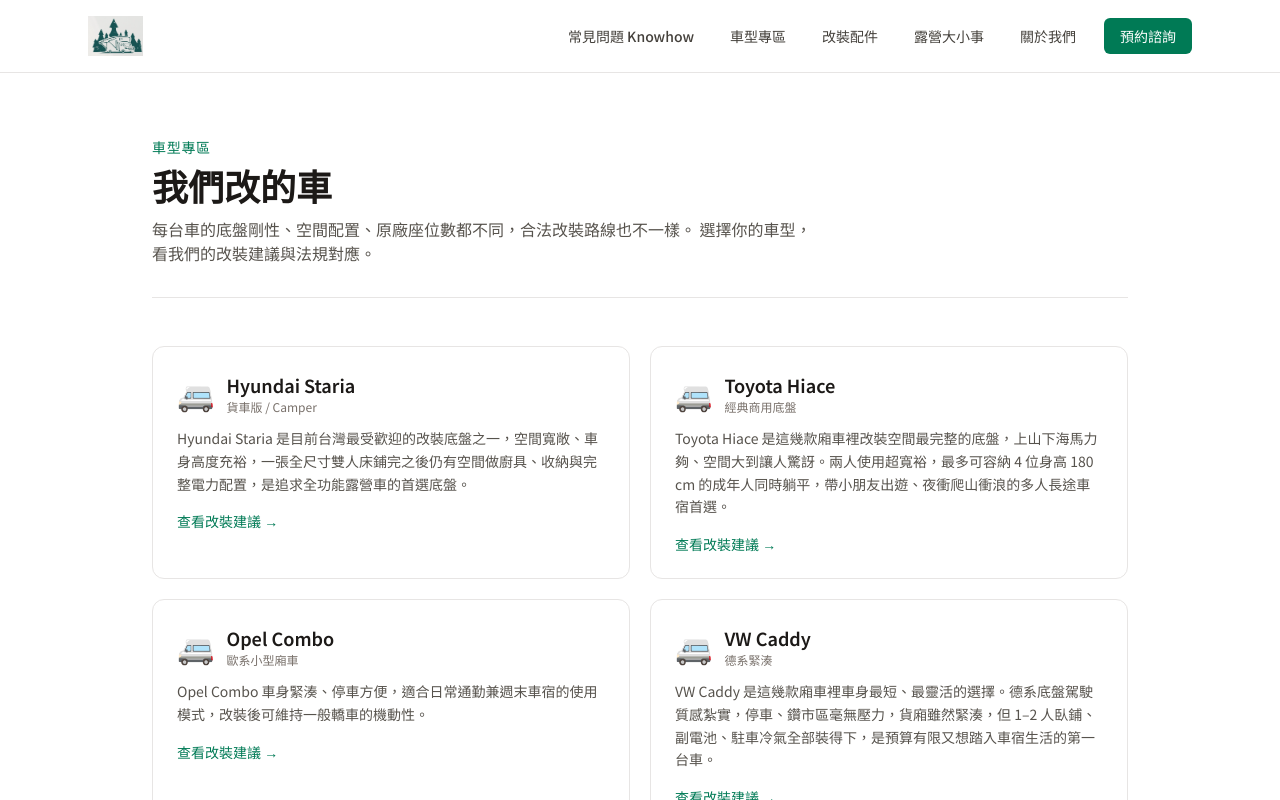
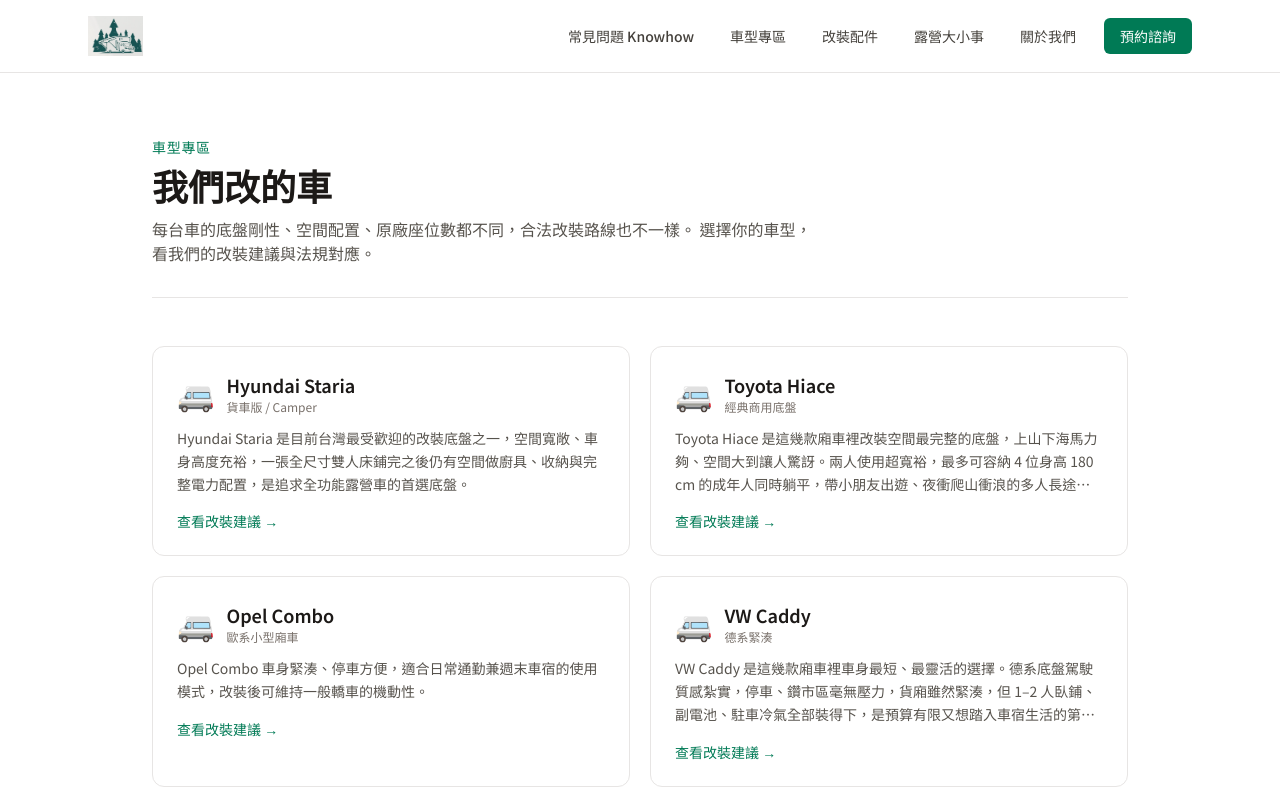
Before and after one commit to forest-life-tw/forest-van-life, a Next.js app: page /cars in a window 1280 px wide. Shown: the top 800 px of the page. Built offline with nearby package versions, Linux system fonts and the light colour scheme.

Commit message:
fix: 統一車型列表卡片高度，簡介超過3行自動截斷
Co-Authored-By: Claude Sonnet 5 <noreply@anthropic.com>

```diff
--- a/src/app/cars/page.tsx
+++ b/src/app/cars/page.tsx
@@ -28,7 +28,7 @@ export default function CarsPage() {
           <Link
             key={car.slug}
             href={`/cars/${car.slug}`}
-            className="group rounded-xl border border-stone-200 bg-white p-6 transition-all hover:border-emerald-500 hover:shadow-md"
+            className="group flex h-full flex-col rounded-xl border border-stone-200 bg-white p-6 transition-all hover:border-emerald-500 hover:shadow-md"
           >
             <div className="mb-3 flex items-center gap-3">
               <span className="text-3xl">🚐</span>
@@ -39,7 +39,9 @@ export default function CarsPage() {
                 <p className="text-xs text-stone-500">{car.note}</p>
               </div>
             </div>
-            <p className="text-sm leading-relaxed text-stone-600">{car.description}</p>
+            <p className="line-clamp-3 text-sm leading-relaxed text-stone-600">
+              {car.description}
+            </p>
             <p className="mt-4 text-sm font-medium text-emerald-700">
               查看改裝建議 →
             </p>
```
